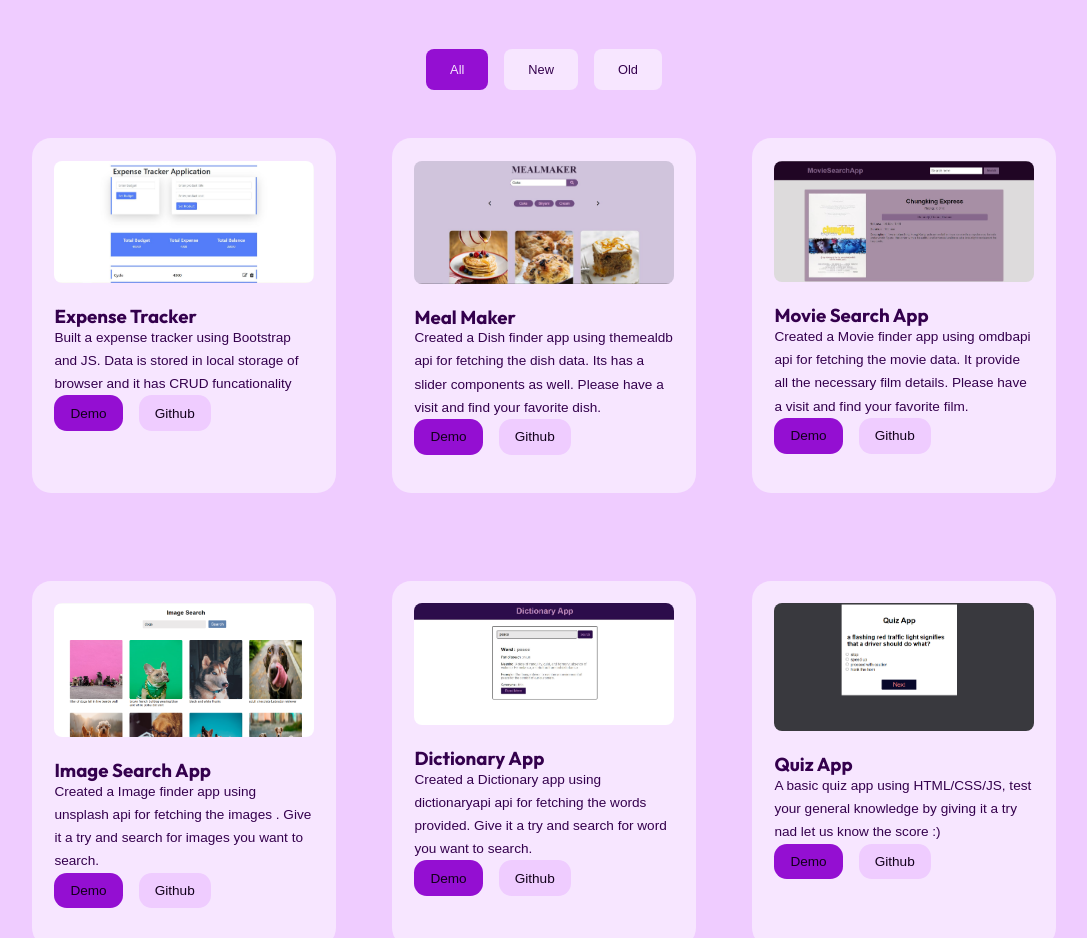
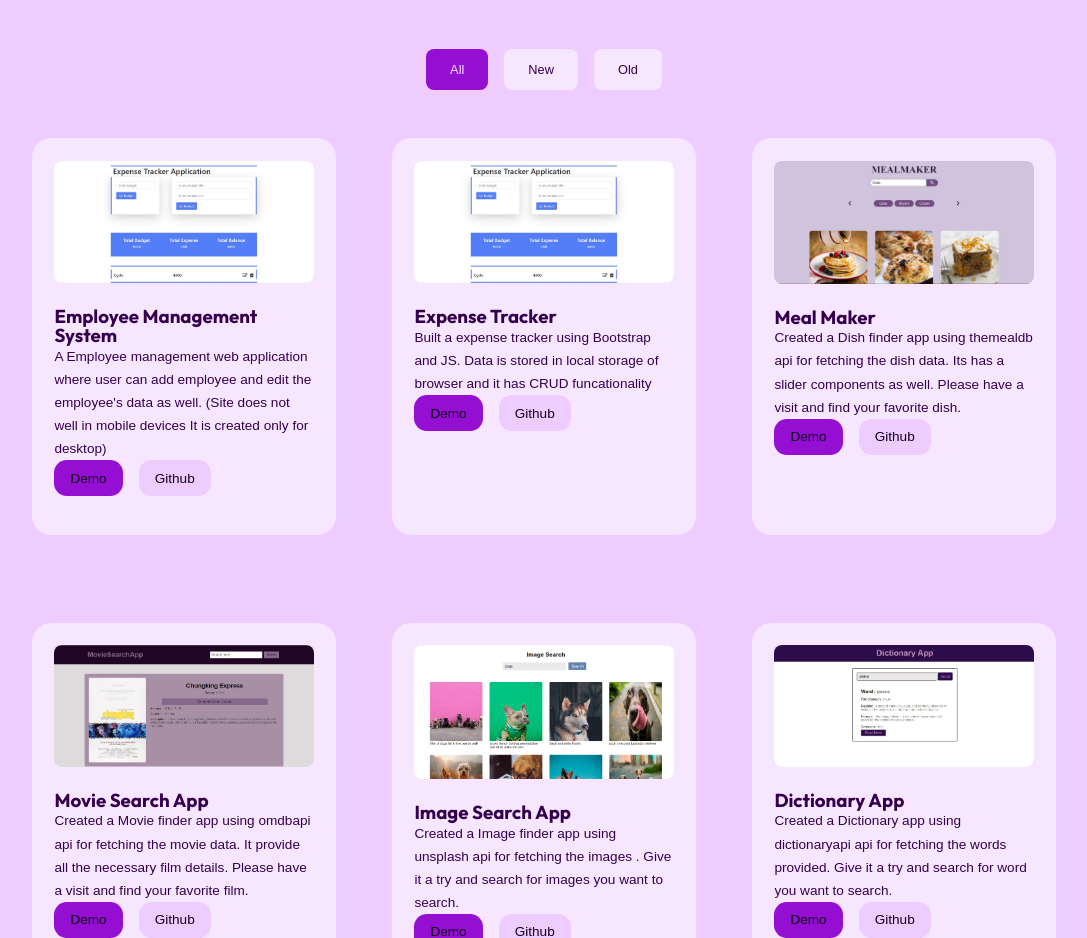
Before and after one commit to sujitsingh08rdm/portfolio-newSuijt, a plain HTML site: page index.html in a window 1280 px wide. Shown: the part 2600-3538 px from the top of the page, without its empty margins (96-1183 px from the left). Drawn offline with nearby package versions, Linux system fonts and the light colour scheme.

Commit message:
update 2

```diff
--- a/index.html
+++ b/index.html
@@ -115,7 +115,8 @@
           </div>
           <p>
             Building projects my clients love have always been my passion. Being
-            in the web development industry for over 2 years. I'm always motivated to do more!
+            in the web development industry for over 2 years. I'm always
+            motivated to do more!
           </p>
 
           <p>
@@ -199,6 +200,31 @@
           <div class="project-image">
             <img src="./assets/new_proj_1.JPG" alt="Project Image" />
           </div>
+          <h3>Employee Management System</h3>
+          <p>
+            A Employee management web application where user can add employee
+            and edit the employee's data as well. (Site does not well in mobile
+            devices It is created only for desktop)
+          </p>
+          <div class="project-cta">
+            <a
+              href="https:employeemanagement-bysujit.netlify.app"
+              class="btn sm primary"
+              target="_blank"
+              >Demo</a
+            >
+            <a
+              href="https://github.com/sujitsingh08rdm/employeeManagementDashBoard"
+              class="btn sm"
+              target="_blank"
+              >Github</a
+            >
+          </div>
+        </article>
+        <article class="project mix new" data-order="2">
+          <div class="project-image">
+            <img src="./assets/new_proj_1.JPG" alt="Project Image" />
+          </div>
           <h3>Expense Tracker</h3>
           <p>
             Built a expense tracker using Bootstrap and JS. Data is stored in
@@ -219,7 +245,7 @@
             >
           </div>
         </article>
-        <article class="project mix old" data-order="2">
+        <article class="project mix old" data-order="3">
           <div class="project-image">
             <img src="./assets/old_proj_1.JPG" alt="Project Image" />
           </div>
@@ -244,7 +270,7 @@
             >
           </div>
         </article>
-        <article class="project mix old" data-order="3">
+        <article class="project mix old" data-order="4">
           <div class="project-image">
             <img src="./assets/old_proj_2.JPG" alt="Project Image" />
           </div>
@@ -269,7 +295,7 @@
             >
           </div>
         </article>
-        <article class="project mix old" data-order="4">
+        <article class="project mix old" data-order="5">
           <div class="project-image">
             <img src="./assets/old_proj_3.JPG" alt="Project Image" />
           </div>
@@ -293,7 +319,7 @@
             >
           </div>
         </article>
-        <article class="project mix old" data-order="5">
+        <article class="project mix old" data-order="6">
           <div class="project-image">
             <img src="./assets/old_proj_4.JPG" alt="Project Image" />
           </div>
@@ -318,7 +344,7 @@
             >
           </div>
         </article>
-        <article class="project mix old" data-order="6">
+        <article class="project mix old" data-order="7">
           <div class="project-image">
             <img src="./assets/old_proj_5.jpg" alt="Project Image" />
           </div>
@@ -343,7 +369,7 @@
           </div>
         </article>
 
-        <article class="project mix old" data-order="7">
+        <article class="project mix old" data-order="8">
           <div class="project-image">
             <img src="./assets/old_proj_6.JPG" alt="Project Image" />
           </div>
```
Also changed, not shown: assets/PXL_20230126_071633025.PORTRAIT-removebg-preview.png (deleted), assets/about.png, assets/new_proj_2.JPG (added).
